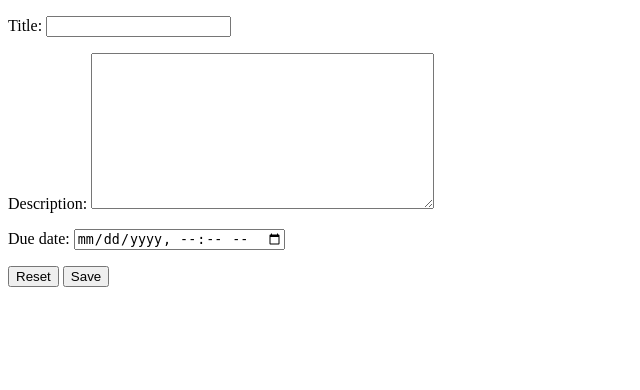
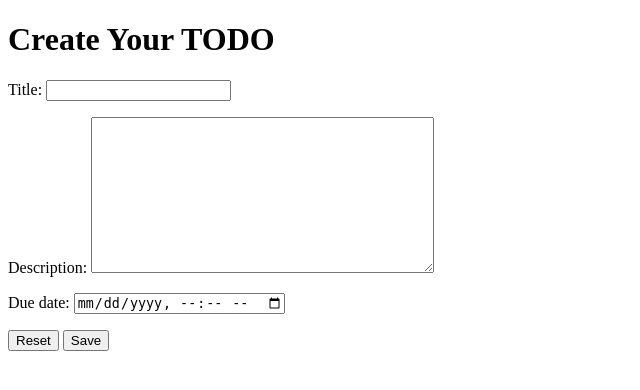
Before and after one commit to Iconic-fire/todo-app, a Django app: page /todos/create/ in a window 1280 px wide. Shown: the top 390 px of the page, without its empty margins (0-640 px from the left). Run offline with Django 5.2, Linux system fonts and the light colour scheme.

Commit message:
Update todo create view template

```diff
--- a/backend/core/templates/core/todo_form.html
+++ b/backend/core/templates/core/todo_create.html
@@ -3,6 +3,7 @@
 {% block title %}Create{% endblock title %}
 
 {% block content %}
+<h1>Create Your TODO</h1>
 <form method="post">
     {% csrf_token %}
     {{ form.as_p }}
--- a/backend/core/views.py
+++ b/backend/core/views.py
@@ -29,6 +29,7 @@ class TodoCreateView(CreateView):
 
     model = Todo
     form_class = TodoCreateForm
+    template_name_suffix= '_create'
     success_url = reverse_lazy("core:todos")
 
 
```
